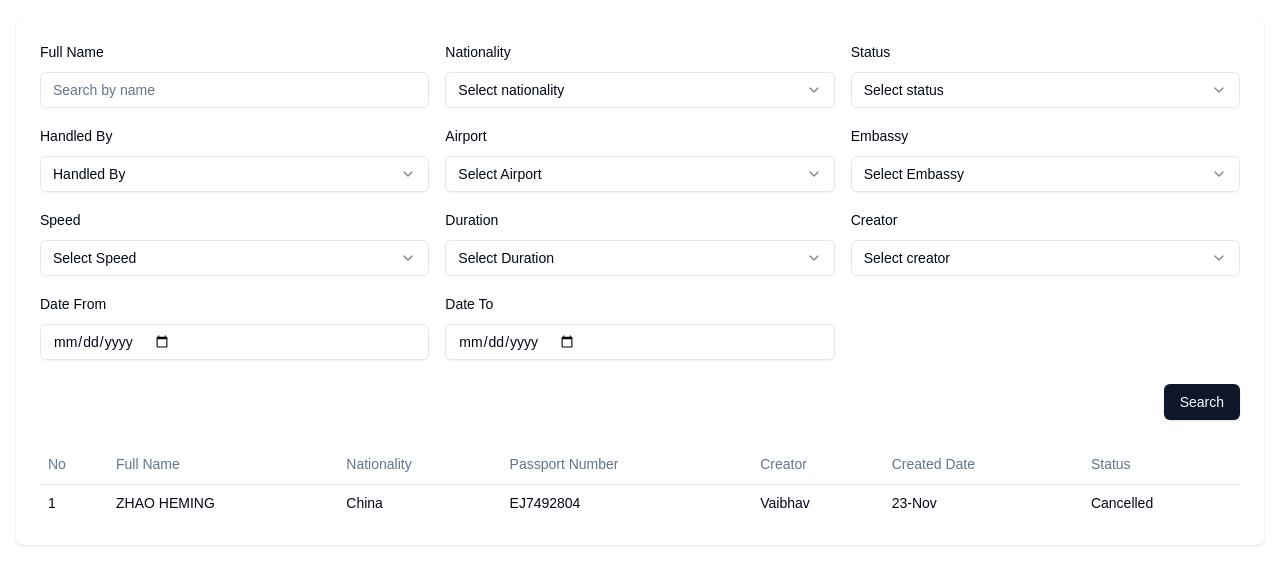
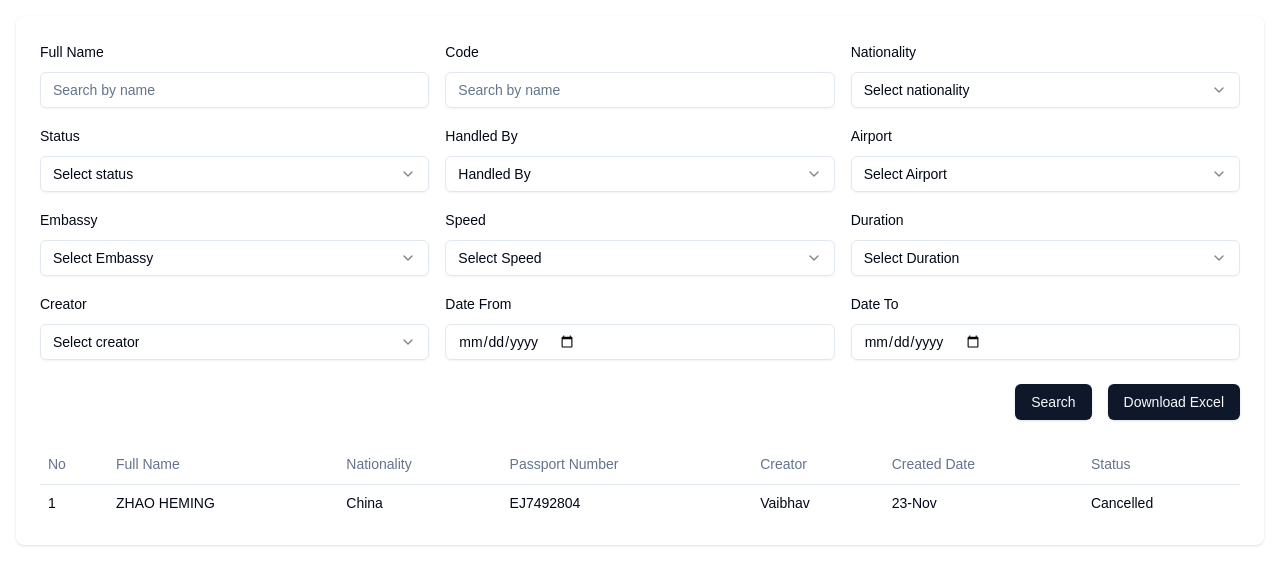
Before and after one commit to Aaditya93/visa, a Next.js app: page /search in a window 1280 px wide. Shown: the top 584 px of the page. Built offline with nearby package versions, Linux system fonts and the light colour scheme.

Commit message:
hopefjvfnj

```diff
--- a/app/search/page.tsx
+++ b/app/search/page.tsx
@@ -78,6 +78,16 @@ const VisaSearch = () => {
           {/* First Row */}
           <div className="space-y-2">
             <label className="text-sm font-medium">Full Name</label>
+            <Input
+              placeholder="Search by name"
+              value={searchFilters.name}
+              onChange={(e) =>
+                setSearchFilters({ ...searchFilters, name: e.target.value })
+              }
+            />
+          </div>
+          <div className="space-y-2">
+            <label className="text-sm font-medium">Code</label>
             <Input
               placeholder="Search by name"
               value={searchFilters.name}
@@ -261,7 +271,9 @@ const VisaSearch = () => {
 
         <div className="flex justify-end mb-6">
           <Button onClick={handleSearch}>Search</Button>
+          <Button  className ="ml-4"onClick={handleSearch}>Download Excel</Button>
         </div>
+
 
         <Table>
           <TableHeader>
```
